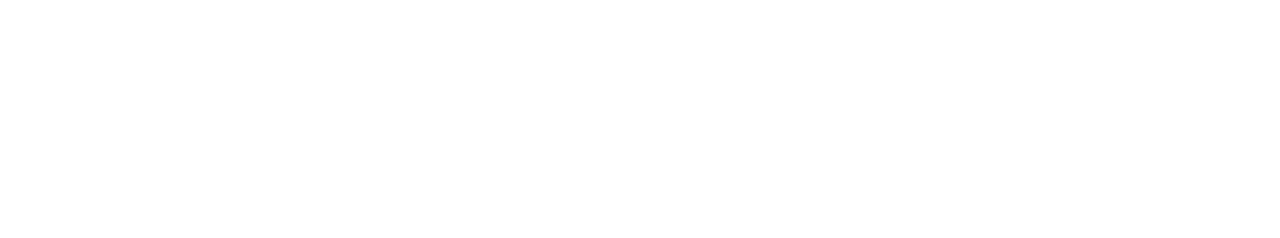
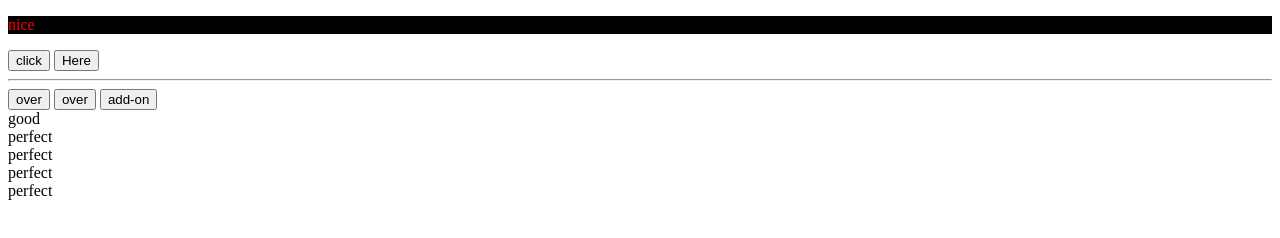
Before and after one commit to QZKasoma-Luo/HTML-CSS-Mini-Pratice, a website: page vue_practice/index.html in a window 1280 px wide. Drawn offline with nearby package versions, Linux system fonts and the light colour scheme.

Commit message:
learned v-bind, v-if and v-on

```diff
--- a/vue_practice/index.html
+++ b/vue_practice/index.html
@@ -8,6 +8,55 @@
     <script src="node_modules\.store\vue@2.6.11\node_modules\vue\dist\vue.js"></script>
 </head>
 <body>
-    <!-- Hello world! -->
+    <div id="app">
+        <p v-bind:style="[mystyle, mystyle2]">nice</p>
+        <input type="button" value="click" v-on:click="handleclick(1)">
+        <button @click="handleclick(1)">Here</button>
+        <hr>
+        <button @mouseover="handleclick(2)">over</button>
+        <button @dblclick="handleclick(2)">over</button>
+        <!-- dblclick  -->
+        <button @click="add">add-on</button>
+        <div v-if="grade>90">perfect</div>
+        <div v-else-if="grade<90">good</div>
+        <!-- use template to decide which element will use v-if true or false (show or no show) -->
+        <template v-if="flag">
+            <!-- The web engine will not read the template as html element -->
+            <div>perfect</div>
+            <div>perfect</div>
+            <div>perfect</div>
+            <div>perfect</div>
+        </template>
+    </div>
+    <script>
+        var vm = new Vue({
+            el:"#app",
+            data:{
+                mystyle:{
+                    color:"red",
+                    fontszie:"30px",
+                },
+                mystyle2:{
+                    backgroundColor:"black",
+                },
+
+                arr:[12, 13],
+                flag:true,
+                grade:78,
+            },
+
+            methods: {
+                handleclick:function(id){
+                    alert("yes, the parameter is: " + id)
+                    console.log("yes, the parameter")
+                },
+                add(){
+                    // using this will point to the arr array in data
+                    this.arr.push(88)
+                    console.log(this.arr)
+                }
+            },
+        })
+    </script>
 </body>
 </html>
```
Also changed, not shown: vue_practice/QingZe_luo_logo.png (added).
